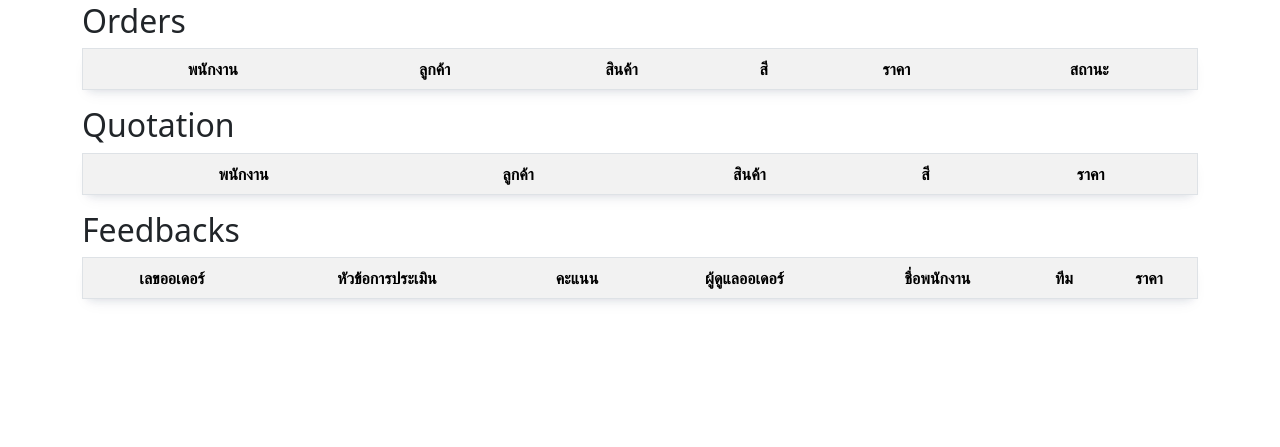
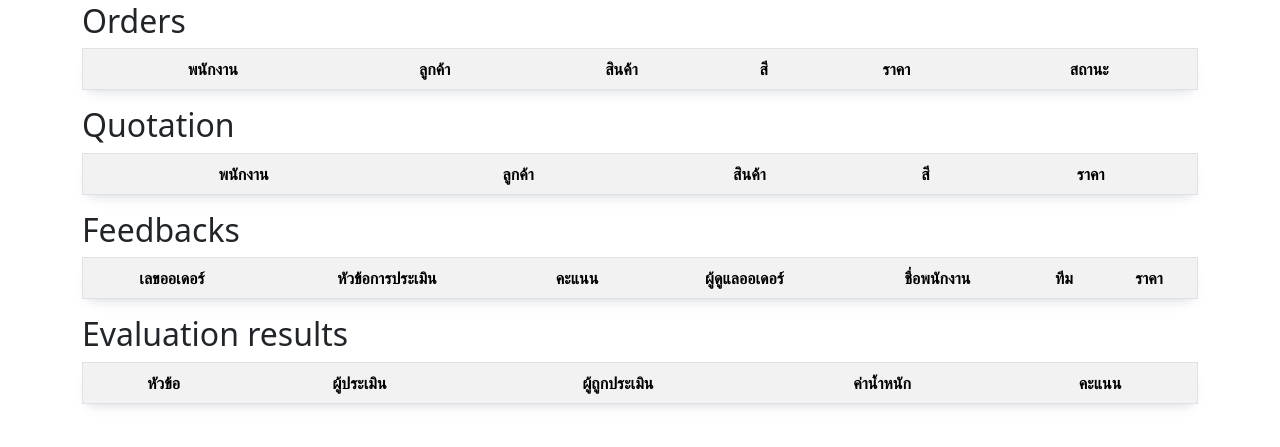
Before and after one commit to SaranLilly/SE_Group1, a Laravel app: page /empOverall/1 in a window 1280 px wide. Shown: the part 174-621 px from the top of the page. Run offline with Laravel 10, Linux system fonts and the light colour scheme; tables that the repository leaves empty hold one stand-in row (values such as "Sample post"); data that the repository does not hold is empty.

Commit message:
เพิ่มผลประเมินรายคน

```diff
--- a/app/Http/Controllers/empOverallController.php
+++ b/app/Http/Controllers/empOverallController.php
@@ -37,7 +37,15 @@
             ->where('employee.empID', '=', $empID)
             ->get();
 
-        return view('empOverall.index', ['quotationdetail' => $quotationdetail, 'orderdetail' => $orderdetail, 'feedbacks' => $feedbacks]);
+            $results = DB::select('SELECT evaluation.idevaluation,e1.firstName as assessN ,e1.lastName as assessF   ,e2.firstName as assessedN  ,e2.lastName assessedF , criteriakpi.title,results.weight,results.score
+            FROM results
+            LEFT JOIN evaluation  ON results.idevalution = evaluation.idevaluation
+            LEFT JOIN (SELECT * FROM employee) as e1 ON e1.empID = evaluation.idassess
+            LEFT JOIN (SELECT * FROM employee) as e2 ON e2.empID = evaluation.idassessed
+            INNER JOIN criteriakpi ON results.idcriterakipi = criteriakpi.crID
+            WHERE e2.empID =  ?',[$empID]);
+
+        return view('empOverall.index', ['quotationdetail' => $quotationdetail, 'orderdetail' => $orderdetail, 'feedbacks' => $feedbacks, 'results' => $results]);
     }
 
 }
--- a/resources/views/empOverall/index.blade.php
+++ b/resources/views/empOverall/index.blade.php
@@ -86,5 +86,28 @@
         @endforeach
     </table>
 </div>
+<div>
+        <h2 style="font-weight: 400">Evaluation results</h2>
+        <table border="1" class="table table-striped table-align-middle">
+            <tr>
+                    {{-- <th>รหัส</th> --}}
+                    <th>หัวข้อ</th>
+                    <th>ผู้ประเมิน</th>
+                    <th>ผู้ถูกประเมิน</th>
+                    <th>ค่าน้ำหนัก</th>
+                    <th>คะแนน</th>
 
+                </tr>
+                @foreach ($results as $result)
+                    <tr class="column">
+                        {{-- <td><label name="resultsId">{{ $result->resultsId  }}</label></td> --}}
+                        <td><label name="idcriterakipi">{{ $result->title }}</label></td>
+                        <td><label name="idevalution">{{ $result->assessN }} {{ $result->assessF }}</label></td>
+                        <td><label name="idevalution">{{ $result->assessedN }} {{ $result->assessedF }}</label></td>
+                        <td><label name="weight">{{ $result->weight }}</label></td>
+                        <td><label name="score">{{ $result->score }}</label></td>
+                        </tr>
+        @endforeach
+    </table>
+</div>
 @endsection
```
